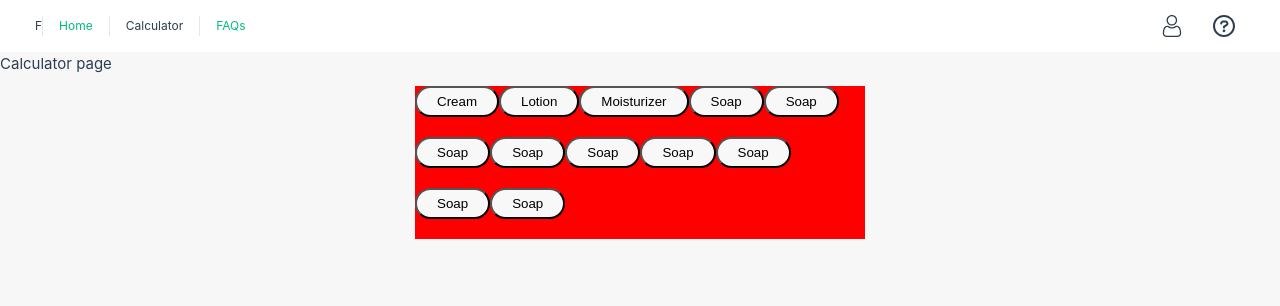
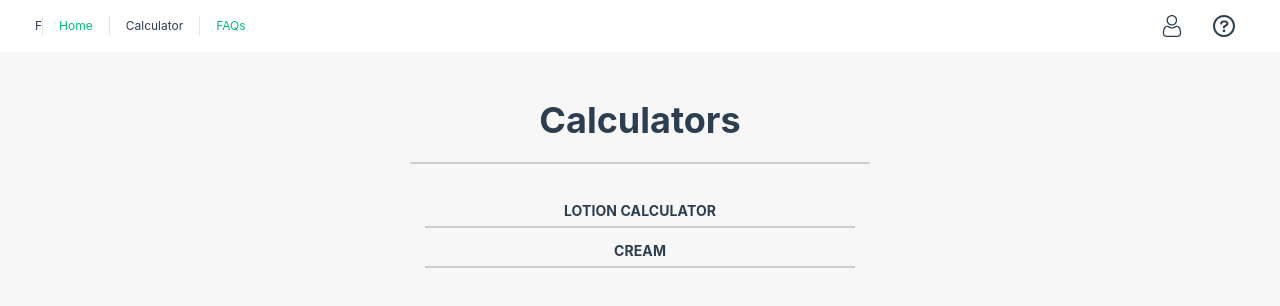
Before and after one commit to Yaasir024/formulatiks, a Vue app: page /calculator in a window 1280 px wide. Shown: the top 306 px of the page. Built offline with nearby package versions, Linux system fonts and the light colour scheme.

Commit message:
/Worked on print

```diff
--- a/src/assets/main.css
+++ b/src/assets/main.css
@@ -16,3 +16,9 @@ a,
     background-color: hsla(160, 100%, 37%, 0.2);
   }
 }
+@media print {
+  /* Hide every other element */
+  body * {
+    visibility: hidden;
+  }
+}
--- a/src/components/lotion/Result.vue
+++ b/src/components/lotion/Result.vue
@@ -13,6 +13,13 @@ const lotionstore = lotionStore();
 onMounted(() => {
   lotionstore.calculate();
 });
+
+/*
+Print Functionality
+*/
+const print = () => {
+  window.print()
+}
 </script>
 
 <template>
@@ -21,12 +28,14 @@ onMounted(() => {
       <h1>RESULTS</h1>
       <div class="sub-heading">
         <p>
-          A Lotion, measured in Grams with Water Phase of {{lotionstore.phases.water_phase}}%, Oil Phase of {{lotionstore.phases.oil_phase}}%
-          and Cooling Down Phase of {{lotionstore.phases.cooling_down_phase}}%
+          A Lotion, measured in Grams with Water Phase of
+          {{ lotionstore.phases.water_phase }}%, Oil Phase of
+          {{ lotionstore.phases.oil_phase }}% and Cooling Down Phase of
+          {{ lotionstore.phases.cooling_down_phase }}%
         </p>
       </div>
     </header>
-    <main>
+    <main class="print-container">
       <div class="phase water-phase">
         <div class="phase-content">
           <table>
@@ -116,7 +125,10 @@ onMounted(() => {
                   {{ lotionstore.step3_data.oils.amount }}%
                 </td>
               </tr>
-              <tr class="phases-item" v-if="lotionstore.step3_data.butters.added">
+              <tr
+                class="phases-item"
+                v-if="lotionstore.step3_data.butters.added"
+              >
                 <td class="textalign-left title">Butters</td>
                 <td class="amount"></td>
                 <td class="percent"></td>
@@ -142,7 +154,10 @@ onMounted(() => {
                   {{ lotionstore.step3_data.butters.amount }}%
                 </td>
               </tr>
-              <tr class="phases-item" v-if="lotionstore.step3_data.emulsifier.added">
+              <tr
+                class="phases-item"
+                v-if="lotionstore.step3_data.emulsifier.added"
+              >
                 <td class="textalign-left title">Emulsifier</td>
                 <td class="amount"></td>
                 <td class="percent"></td>
@@ -170,7 +185,10 @@ onMounted(() => {
                   {{ lotionstore.step3_data.emulsifier.amount }}%
                 </td>
               </tr>
-              <tr class="phases-item" v-if="lotionstore.step3_data.thickner.added">
+              <tr
+                class="phases-item"
+                v-if="lotionstore.step3_data.thickner.added"
+              >
                 <td class="textalign-left title">Thickner</td>
                 <td class="amount"></td>
                 <td class="percent"></td>
@@ -214,7 +232,10 @@ onMounted(() => {
               </tr>
             </thead>
             <tbody>
-              <tr class="phases-item" v-if="lotionstore.step3_data.preservatives.added">
+              <tr
+                class="phases-item"
+                v-if="lotionstore.step3_data.preservatives.added"
+              >
                 <td class="textalign-left title">Preservatives</td>
                 <td class="amount"></td>
                 <td class="percent"></td>
@@ -242,7 +263,10 @@ onMounted(() => {
                   {{ lotionstore.step3_data.preservatives.amount }}%
                 </td>
               </tr>
-              <tr class="phases-item" v-if="lotionstore.step3_data.essential_oil.added">
+              <tr
+                class="phases-item"
+                v-if="lotionstore.step3_data.essential_oil.added"
+              >
                 <td class="textalign-left title">Essential Oil</td>
                 <td class="amount"></td>
                 <td class="percent"></td>
@@ -266,7 +290,10 @@ onMounted(() => {
                   {{ lotionstore.step3_data.essential_oil.amount }}%
                 </td>
               </tr>
-              <tr class="phases-item" v-if="lotionstore.step3_data.fragrance_oil.added">
+              <tr
+                class="phases-item"
+                v-if="lotionstore.step3_data.fragrance_oil.added"
+              >
                 <td class="textalign-left title">Fragrance Oil</td>
                 <td class="amount"></td>
                 <td class="percent"></td>
@@ -292,7 +319,10 @@ onMounted(() => {
                   {{ lotionstore.step3_data.fragrance_oil.amount }}%
                 </td>
               </tr>
-              <tr class="phases-item" v-if="lotionstore.step3_data.actives.added">
+              <tr
+                class="phases-item"
+                v-if="lotionstore.step3_data.actives.added"
+              >
                 <td class="textalign-left title">Actives</td>
                 <td class="amount"></td>
                 <td class="percent"></td>
@@ -320,7 +350,10 @@ onMounted(() => {
                   {{ lotionstore.step3_data.actives.amount }}%
                 </td>
               </tr>
-              <tr class="phases-item" v-if="lotionstore.step3_data.tocopherol.added">
+              <tr
+                class="phases-item"
+                v-if="lotionstore.step3_data.tocopherol.added"
+              >
                 <td class="textalign-left title">Tocopherol/Vitamin E</td>
                 <td class="amount">
                   {{ lotionstore.step3_data.tocopherol.total }}
@@ -335,6 +368,27 @@ onMounted(() => {
         </div>
       </div>
     </main>
+    <div class="buttons-section">
+      <div class="back-btn">
+        Back To Calculator
+      </div>
+      <div class="print">
+        <div class="print-btn" @click="print">
+          <svg
+            xmlns="http://www.w3.org/2000/svg"
+            viewBox="0 0 512 512"
+            width="22"
+            height="22"
+            fill="currentColor"
+          >
+            <path
+              d="M448 192H64C28.65 192 0 220.7 0 256v96c0 17.67 14.33 32 32 32h32v96c0 17.67 14.33 32 32 32h320c17.67 0 32-14.33 32-32v-96h32c17.67 0 32-14.33 32-32V256C512 220.7 483.3 192 448 192zM384 448H128v-96h256V448zM432 296c-13.25 0-24-10.75-24-24c0-13.27 10.75-24 24-24s24 10.73 24 24C456 285.3 445.3 296 432 296zM128 64h229.5L384 90.51V160h64V77.25c0-8.484-3.375-16.62-9.375-22.62l-45.25-45.25C387.4 3.375 379.2 0 370.8 0H96C78.34 0 64 14.33 64 32v128h64V64z"
+            />
+          </svg>
+          <span>PRINT</span>
+        </div>
+      </div>
+    </div>
   </section>
 </template>
 
@@ -389,4 +443,52 @@ tbody td {
 .water-phase thead {
   background: #d8d8d8;
 }
+
+.back-btn {
+  width: 90%;
+  margin: 5px auto;
+  text-align: center;
+  /* height: 40px; */
+  padding: 10px 24px;
+  font-size: 16px;
+  font-weight: 600;
+  cursor: pointer;
+  border: 2px solid var(--color-green);
+  border-radius: 6px;
+}
+
+.print {
+  margin-top: 15px;
+  display: flex;
+  align-items: center;
+  justify-content: center;
+}
+.print .print-btn {
+  display: flex;
+  align-items: center;
+  cursor: pointer;
+}
+.print span {
+  font-weight: 600;
+  font-size: 16px;
+  margin-left: 8px;
+}
+
+@media print {
+  /* Hide every other element */
+  body * {
+    visibility: hidden;
+  }
+  /* Showing Print container */
+  .print-container,
+  .print-container * {
+    visibility: visible;
+  }
+
+  .print-container {
+    position: absolute;
+    top: 0;
+    left: 0;
+  }
+}
 </style>
--- a/src/views/Calculator.vue
+++ b/src/views/Calculator.vue
@@ -1,36 +1,49 @@
 <template>
-    Calculator page
-    <div class="container">
-        <button class="link-btn">Cream</button>
-        <button class="link-btn">Lotion</button>
-        <button class="link-btn">Moisturizer</button>
-        <button class="link-btn">Soap</button>
-        <button class="link-btn">Soap</button>
-        <button class="link-btn">Soap</button>
-        <button class="link-btn">Soap</button>
-        <button class="link-btn">Soap</button>
-        <button class="link-btn">Soap</button>
-        <button class="link-btn">Soap</button>
-        <button class="link-btn">Soap</button>
-        <button class="link-btn">Soap</button>
-    </div>
+  <section class="calculator-section">
+    <header>
+      <h1>Calculators</h1>
+      <hr />
+    </header>
+    <ul class="calculator-links">
+      <li class="calc-link">LOTION calculator</li>
+      <li class="calc-link">CREAM</li>
+    </ul>
+  </section>
 </template>
 
 <style scoped>
-.container {
-    max-width: 450px;
-    /* min-height: 400px; */
-    margin: 10px auto;
-    background: red;
-    display: flex;
-    flex-wrap: wrap;
+.calculator-section {
+  max-width: 500px;
+  margin: 0 auto;
+  padding: 40px 20px;
 }
-.link-btn {
-    background: var(--vt-c-white-soft);
-    display: inline-block;
-    padding: 6px 20px;
-    border-radius: 20px;
-    cursor: pointer;
-    margin-bottom: 20px;
+.calculator-section header h1 {
+  font-size: 36px;
+  font-weight: 700;
+}
+.calculator-section header hr {
+  height: 2px;
+  border: 0;
+  background-color: #ccc;
+  margin: 12px 0 24px;
+  padding: 0;
+}
+.calculator-links {
+  display: flex;
+  flex-direction: column;
+  list-style: none;
+  padding: 0 15px;
+}
+.calc-link {
+  height: 40px;
+  padding: 12px 24px;
+  font-size: 14px;
+  font-weight: 700;
+  text-align: center;
+  letter-spacing: 0.1px;
+  /* border-bottom: 1px solid var(--color-green); */
+  border-bottom: 2px solid #ccc;
+  text-transform: uppercase;
+  /* background: var(--color-green); */
 }
 </style>
```
Also changed, not shown: src/assets/icon.png (added).
